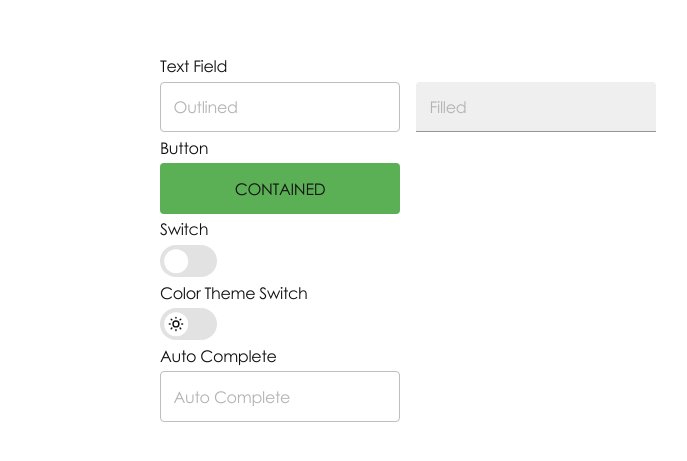
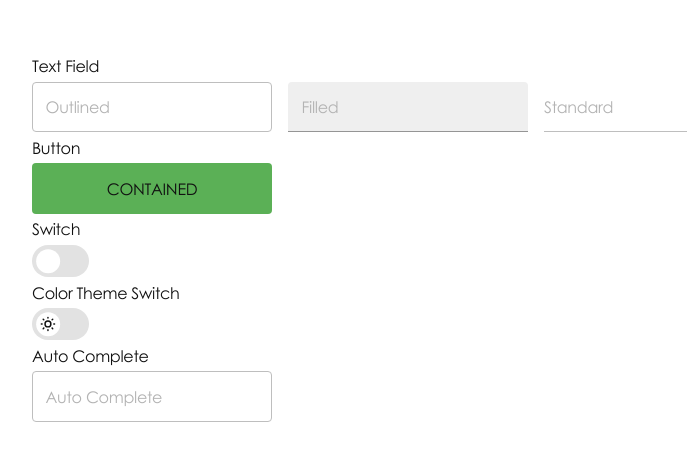
Before and after one commit to Myslitel666/Svelte-UI, a SvelteKit app: page / in a window 1280 px wide. Shown: the part 161-622 px from the top of the page, without its empty margins (232-919 px from the left). Built offline with nearby package versions, Linux system fonts and the light colour scheme.

Commit message:
Added the standard TextField variant.

```diff
--- a/src/components/inputs/text-fields/TextField.svelte
+++ b/src/components/inputs/text-fields/TextField.svelte
@@ -34,7 +34,7 @@
         style:--Xl-color = {primaryColor}
         style:--Xl-font-size = {fontSize}
         style:--Xl-labelColor = {labelColor}
-        style:--Xl-liftingHeight = {variant === 'Outlined' ? `${height}/2` : `${height}/4`}
+        style:--Xl-liftingHeight = {variant === 'Outlined' ? `${height}/2` : variant === 'Standard' ? `${height}/2 + 0.45rem` : `${height}/2 + 0.78rem`}
     >
         {label}
     </label>
@@ -92,9 +92,9 @@
         if (!borderRadius) borderRadius = variant === 'Outlined' ? theme.border.borderRadius : `${theme.border.borderRadius} ${theme.border.borderRadius} 0 0`;
         if (!height) height = theme.controls.height;
         if (!disabledborderWidth) disabledborderWidth = theme.border.disabled.width;
-        if (!paddingLeft) paddingLeft = theme.controls.textField.padding;
+        if (!paddingLeft) paddingLeft = variant === 'Standard' ? '0' : theme.controls.textField.padding;
         if (!paddingRight) paddingRight = theme.controls.textField.padding;
-        if (!paddingTop) paddingTop = variant === 'Filled' ? theme.controls.textField.padding : '0';
+        if (!paddingTop) paddingTop = variant !== 'Outlined' ? theme.controls.textField.padding : '0';
         if (!width) width = theme.controls.width;
         if (!fontSize) fontSize = theme.typography.fontSize;
     }
--- a/src/routes/+page.svelte
+++ b/src/routes/+page.svelte
@@ -9,6 +9,10 @@
 			<TextField
 				variant = 'Filled'
 				label = 'Filled'
+			/>
+			<TextField
+				variant = 'Standard'
+				label = 'Standard'
 			/>
 		</div>
 		<div class='component'>
```
